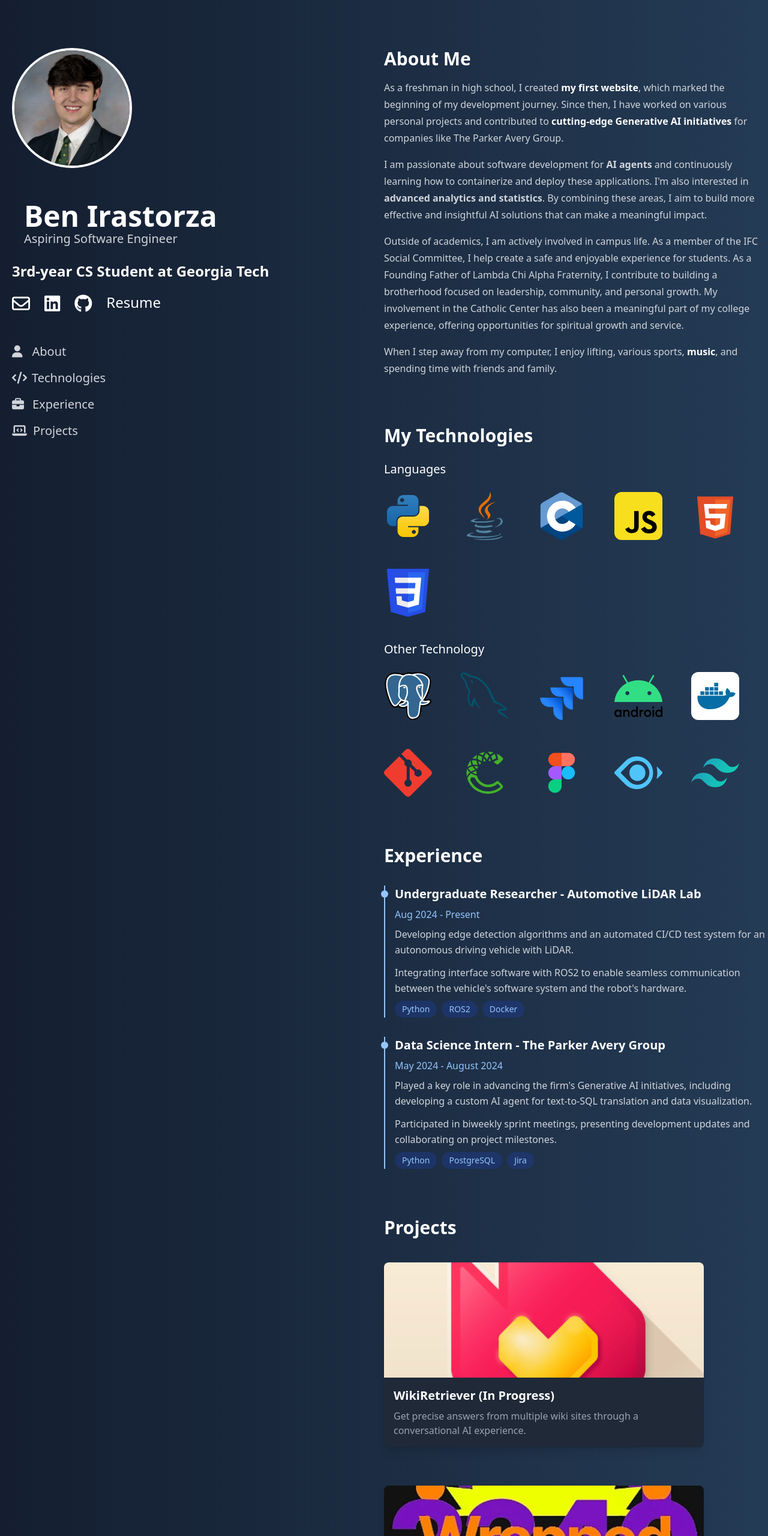
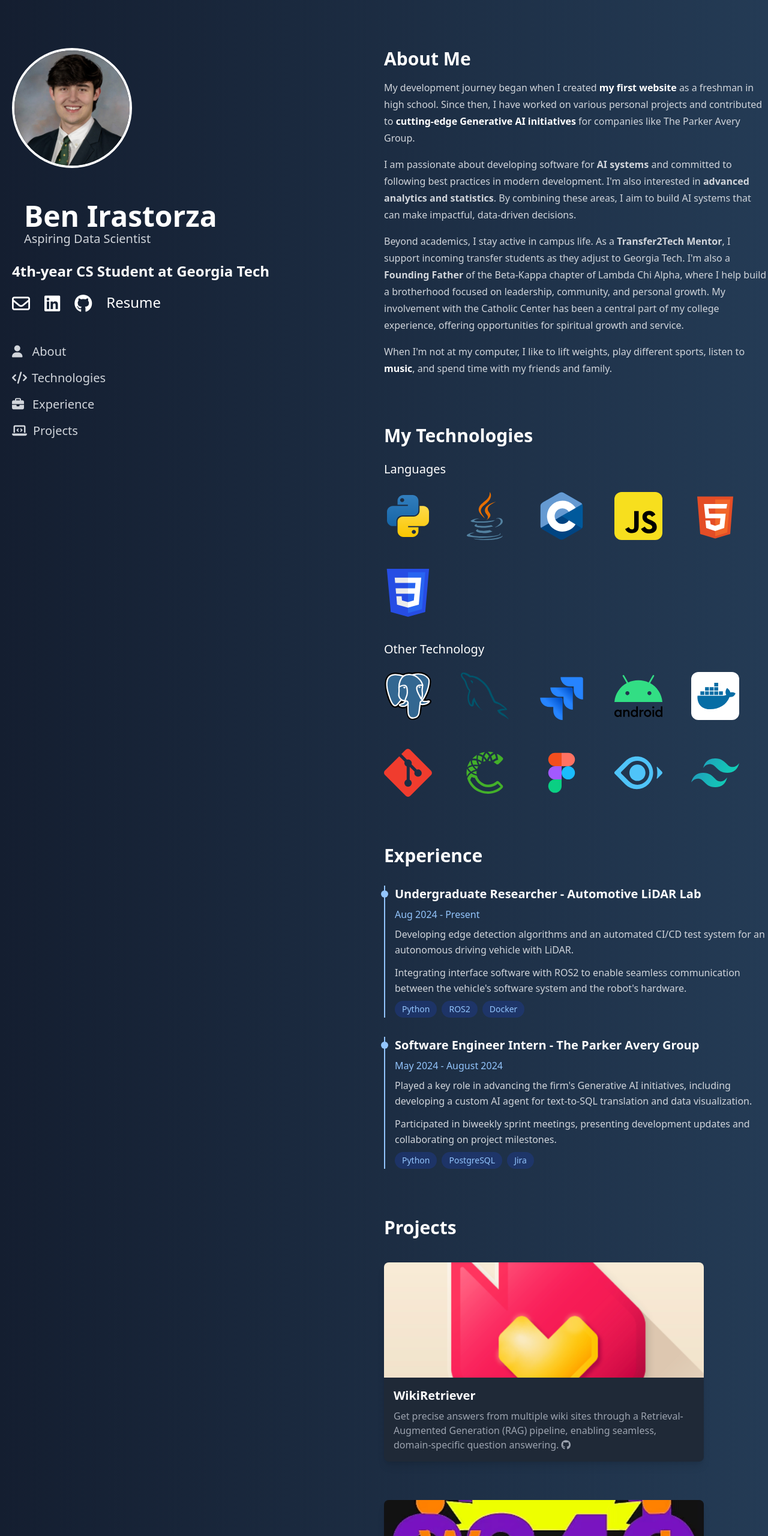
Before and after one commit to birastor22/Portfolio-Website, a website: page index.html in a window 1280 px wide. Shown: the top 2560 px of the page at 60% size. Drawn offline with Linux system fonts and the light colour scheme.

Commit message:
Update Website Info

```diff
--- a/index.html
+++ b/index.html
@@ -25,10 +25,10 @@
               <img src="assets/images/profile_pic.jpeg" class="prof_img rounded-full w-[200px] h-[200px] border-4 border-white" alt="Profile Picture">
               <div class="prof_desc mt-10 xl:ml-5 ml-0">
                     <h1 class="name text-5xl font-bold">Ben Irastorza</h1>
-                    <h2 class="title text-xl font-medium text-gray-300">Aspiring Software Engineer</h2>
+                    <h2 class="title text-xl font-medium text-gray-300">Aspiring Data Scientist</h2>
                 </div>
             </div>
-            <h2 class="text-2xl font-semibold mb-4">3rd-year CS Student at Georgia Tech</h2>
+            <h2 class="text-2xl font-semibold mb-4">4th-year CS Student at Georgia Tech</h2>
             <div class="links flex gap-x-6 mt-5 mb-10">
                 <a href="mailto:bmirastorza@gmail.com" target="_blank">
                     <i class="fa-regular fa-envelope hover:text-orange-200 text-3xl"></i>
@@ -39,7 +39,8 @@
                 <a href="https://github.com/birastor22" target="_blank">
                     <i class="fa-brands fa-github hover:text-orange-200 text-3xl"></i>
                 </a>
-                <a href="assets/data/Irastorza_Resume.pdf" target="_blank" id="resume" class="hover:text-orange-200 text-2xl">Resume</a>
+                <a href="assets/data/Irastorza_Resume.pdf" target="_blank" id="resume" class="hover:text-orange-200 text-2xl">Resume
+                </a>
             </div>
 
             <!-- Navigation Section -->
@@ -79,22 +80,22 @@
             <div id="about" class="about mb-20 mt-10 md:mt-0">
                 <h2 class="text-3xl font-bold mb-4">About Me</h2>
                 <p class="text-gray-300 leading-7 mb-4">
-                  As a freshman in high school, I created <a href="https://spx22247.neocities.org/" target="_blank" class="hover:text-orange-200 text-white font-semibold">my first website</a>,
-                  which marked the beginning of my development journey. Since then, I have worked on various personal projects and contributed
+                  My development journey began when I created <a href="https://spx22247.neocities.org/" target="_blank" class="hover:text-orange-200 text-white font-semibold">my first website</a>
+                  as a freshman in high school. Since then, I have worked on various personal projects and contributed
                   to <a href="https://parkeravery.com/ask-the-hypercube-democratizing-predictive-analytics-with-generative-ai/#bridging-the-gap" target="_blank" class="hover:text-orange-200 text-white font-semibold">cutting-edge Generative AI initiatives</a>
                   for companies like The Parker Avery Group.
                 </p>
                 <p class="text-gray-300 leading-7 mb-4">
-                    I am passionate about software development for <b>AI agents</b> and continuously learning how to containerize and deploy these applications.
-                    I'm also interested in <b>advanced analytics and statistics</b>. By combining these areas, I aim to build more effective and insightful AI solutions that can make a meaningful impact.
+                    I am passionate about developing software for <b>AI systems</b> and committed to following best practices in modern development.
+                    I'm also interested in <b>advanced analytics and statistics</b>. By combining these areas, I aim to build AI systems that can make impactful, data-driven decisions.
                 </p>
                 <p class="text-gray-300 leading-7 mb-4">
-                    Outside of academics, I am actively involved in campus life. As a member of the IFC Social Committee, I help create a safe and enjoyable experience for students.
-                    As a Founding Father of Lambda Chi Alpha Fraternity, I contribute to building a brotherhood focused on leadership, community, and personal growth.
-                    My involvement in the Catholic Center has also been a meaningful part of my college experience, offering opportunities for spiritual growth and service.
+                    Beyond academics, I stay active in campus life. As a <b>Transfer2Tech Mentor</b>, I support incoming transfer students as they adjust to Georgia Tech.
+                    I'm also a <b>Founding Father</b> of the Beta-Kappa chapter of Lambda Chi Alpha, where I help build a brotherhood focused on leadership, community, and personal growth.
+                    My involvement with the Catholic Center has been a central part of my college experience, offering opportunities for spiritual growth and service.
                 </p>
                 <p class="text-gray-300 leading-7">
-                    When I step away from my computer, I enjoy lifting, various sports, <a href="https://open.spotify.com/user/21z5goj4nrdhjsxr7scvfszdy?si=bef3b98cd98949dc" target="_blank" class="hover:text-orange-200 text-white font-semibold">music</a>, and spending time with friends and family.
+                    When I'm not at my computer, I like to lift weights, play different sports, listen to <a href="https://open.spotify.com/user/21z5goj4nrdhjsxr7scvfszdy?si=bef3b98cd98949dc" target="_blank" class="hover:text-orange-200 text-white font-semibold">music</a>, and spend time with my friends and family.
                 </p>
             </div>
             <!-- Technologies Section -->
@@ -168,7 +169,7 @@
                     <!-- Content -->
                     <div class="space-y-2">
                         <h3 class="text-xl font-semibold text-white">
-                            Data Science Intern - The Parker Avery Group
+                            Software Engineer Intern - The Parker Avery Group
                         </h3>
                         <h4 class="text-blue-300 font-medium">May 2024 - August 2024</h4>
 
@@ -199,8 +200,10 @@
                       <div class="bg-gray-800 rounded-lg overflow-hidden shadow-lg">
                           <img src="assets/images/project-1.png" class="w-full h-48 object-cover">
                           <div class="p-4">
-                              <h3 class="text-xl font-semibold text-white">WikiRetriever (In Progress)</h3>
-                              <p class="text-gray-400 mt-2">Get precise answers from multiple wiki sites through a conversational AI experience.</p>
+                              <h3 class="text-xl font-semibold text-white">WikiRetriever</h3>
+                              <p class="text-gray-400 mt-2">Get precise answers from multiple wiki sites through a Retrieval-Augmented Generation (RAG) pipeline, enabling seamless, domain-specific question answering.
+                                <a href="https://github.com/birastor22/wiki-project" target="_blank"><i class="fa-brands fa-github hover:text-orange-200"></i></a>
+                              </p>
                           </div>
                       </div>
                     </div>
@@ -211,8 +214,8 @@
                           <img src="assets/images/project-2.png" class="w-full h-48 object-cover">
                           <div class="p-4">
                               <h3 class="text-xl font-semibold text-white">Enhanced Spotify Wrapped</h3>
-                              <p class="text-gray-400 mt-2">Discover your top artists and albums anytime, enhanced with personalized AI-driven insights.
-                                <a href="https://github.com/nicksadri/spotify-wrapped-app" target="_blank"><i class="fa-brands fa-github hover:text-orange-200"></i>
+                              <p class="text-gray-400 mt-2">A better spotify wrapped experience, enhanced with personalized AI-driven functionality.
+                                <a href="https://github.com/nicksadri/spotify-wrapped-app" target="_blank"><i class="fa-brands fa-github hover:text-orange-200"></i></a>
                               </p>
                           </div>
                       </div>
```
Also changed, not shown: 1 other file.
